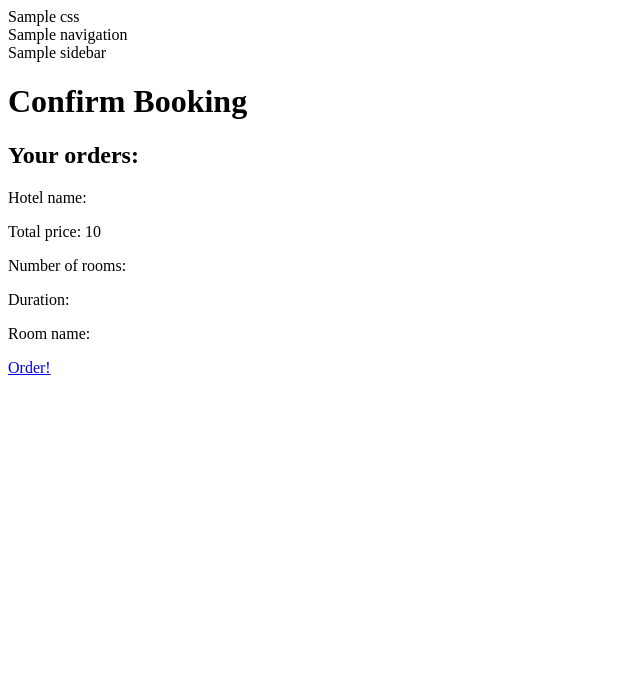
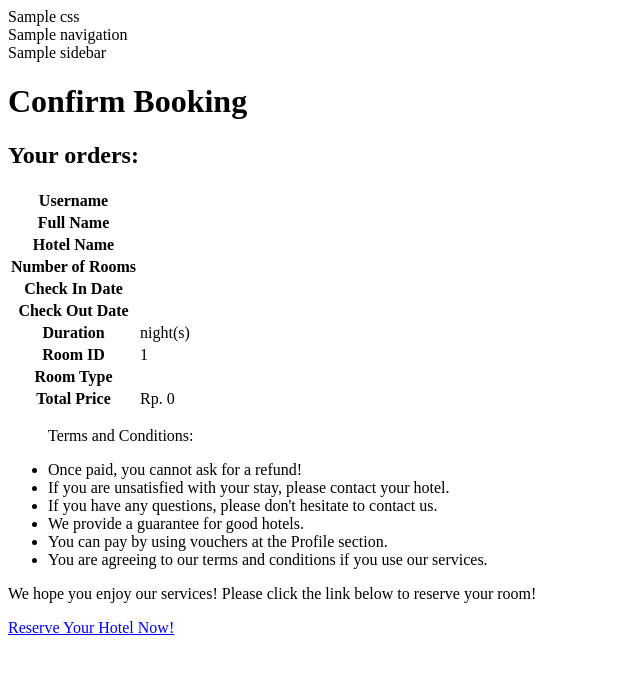
Before and after one commit to lauslim12/intract-hotel-system, a CodeIgniter app: the page made by application/views/pages/bookingConfirm.php in a window 1280 px wide. Shown: the top 674 px of the page, without its empty margins (0-640 px from the left). Run offline with CodeIgniter, Linux system fonts and the light colour scheme; tables that the repository leaves empty hold one stand-in row (values such as "Sample post"); the template is opened without the code that fills it: most values are stand-ins (such as "Sample title", 1, 10 or a date in 2020).

Commit message:
Added table and adjusted the UI for booking confirmation page.

```diff
--- a/application/views/pages/bookingConfirm.php
+++ b/application/views/pages/bookingConfirm.php
@@ -23,7 +23,7 @@ defined('BASEPATH') or exit('No direct script access allowed');
           <h1 class="overview__heading">Confirm Booking</h1>
         </div>
         <div class="detail">
-          <div class="description">
+          <div class="description--profile">
             <h2 class="user-order__figure__subheading">Your orders:</h2>
             <?php
               $id = $this->session->userdata('hotel_id');
@@ -31,15 +31,67 @@ defined('BASEPATH') or exit('No direct script access allowed');
               $num_rooms = $this->session->userdata('num_rooms');
               $duration = $this->session->userdata('duration');
               $room = $this->session->userdata('room_name');
-              echo "
-                  <p class='paragraph'>Hotel name: $hotel_name</p>
-                  <p class='paragraph'>Total price: $payment_price</p>
-                  <p class='paragraph'>Number of rooms: $num_rooms</p>
-                  <p class='paragraph'>Duration: $duration</p>
-                  <p class='paragraph'>Room name: $room</p>
-                ";
+              $price = number_format($this->session->userdata('payment_price'));
+              $check_in = $this->session->userdata('date_check_in');
+              $check_out = $this->session->userdata('date_check_out');
             ?>
-            <a href="<?php echo site_url() . "/booking/orderHotel"; ?>">Order!</a>
+            <div class="booking-table">
+              <table>
+                <tr>
+                  <th>Username</th>
+                  <td><?= $this->session->userdata('username'); ?></td>
+                </tr
+                <tr>
+                  <th>Full Name</th>
+                  <td><?= $this->session->userdata('first_name') . ' ' . $this->session->userdata('last_name'); ?></td>
+                </tr>
+                <tr>
+                  <th>Hotel Name</th>
+                  <td><?= $hotel_name; ?></td>
+                </tr>
+                <tr>
+                  <th>Number of Rooms</th>
+                  <td><?= $num_rooms; ?></td>
+                </tr>
+                <tr>
+                  <th>Check In Date</th>
+                  <td><?= $check_in; ?></td>
+                </tr>
+                <tr>
+                  <th>Check Out Date</th>
+                  <td><?= $check_out; ?></td>
+                </tr>
+                <tr>
+                  <th>Duration</th>
+                  <td><?= $duration; ?> night(s)</td>
+                </tr>
+                <tr>
+                  <th>Room ID</th>
+                  <td><?= $room_id; ?></td>
+                </tr>
+                <tr>
+                  <th>Room Type</th>
+                  <td><?= $room; ?></td>
+                </tr>
+                <tr>
+                  <th>Total Price</th>
+                  <td>Rp. <?= $price; ?></td>
+                </tr>
+              </table>
+              <ul class="list">
+                <p class="paragraph">Terms and Conditions:</p>
+                <li class='list__item--oneline'>Once paid, you cannot ask for a refund!</li>
+                <li class="list__item--oneline">If you are unsatisfied with your stay, please contact your hotel.</li>
+                <li class="list__item--oneline">If you have any questions, please don't hesitate to contact us.</li>
+                <li class="list__item--oneline">We provide a guarantee for good hotels.</li>
+                <li class="list__item--oneline">You can pay by using vouchers at the Profile section.</li>
+                <li class="list__item--oneline">You are agreeing to our terms and conditions if you use our services.</li>
+              </ul>
+            </div>
+            <div class="u-center-text">
+              <p class="paragraph">We hope you enjoy our services! Please click the link below to reserve your room!</p>
+              <a class="btn-inline u-center-text" href="<?= site_url() . "booking/orderHotel"; ?>">Reserve Your Hotel Now!</a>
+            </div>
           </div>
         </div>
       </main>
```
